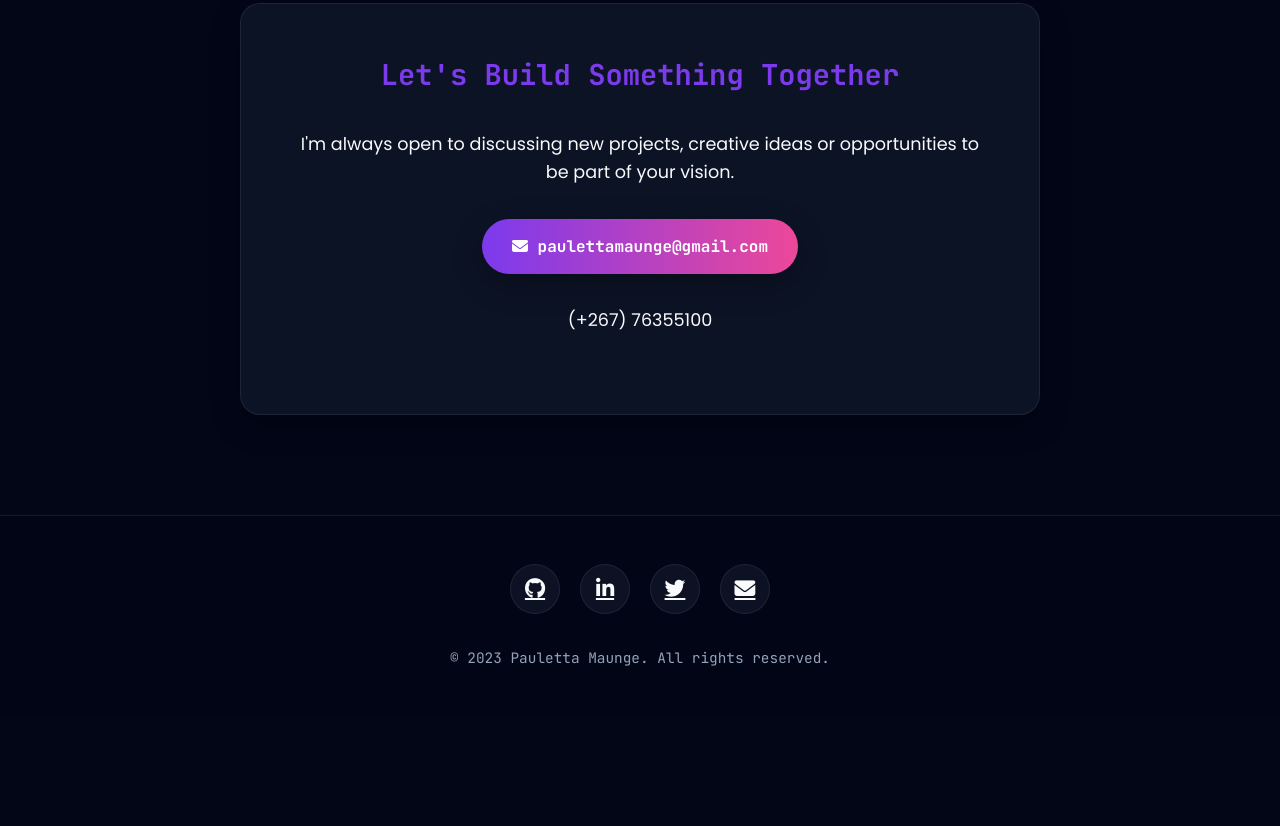
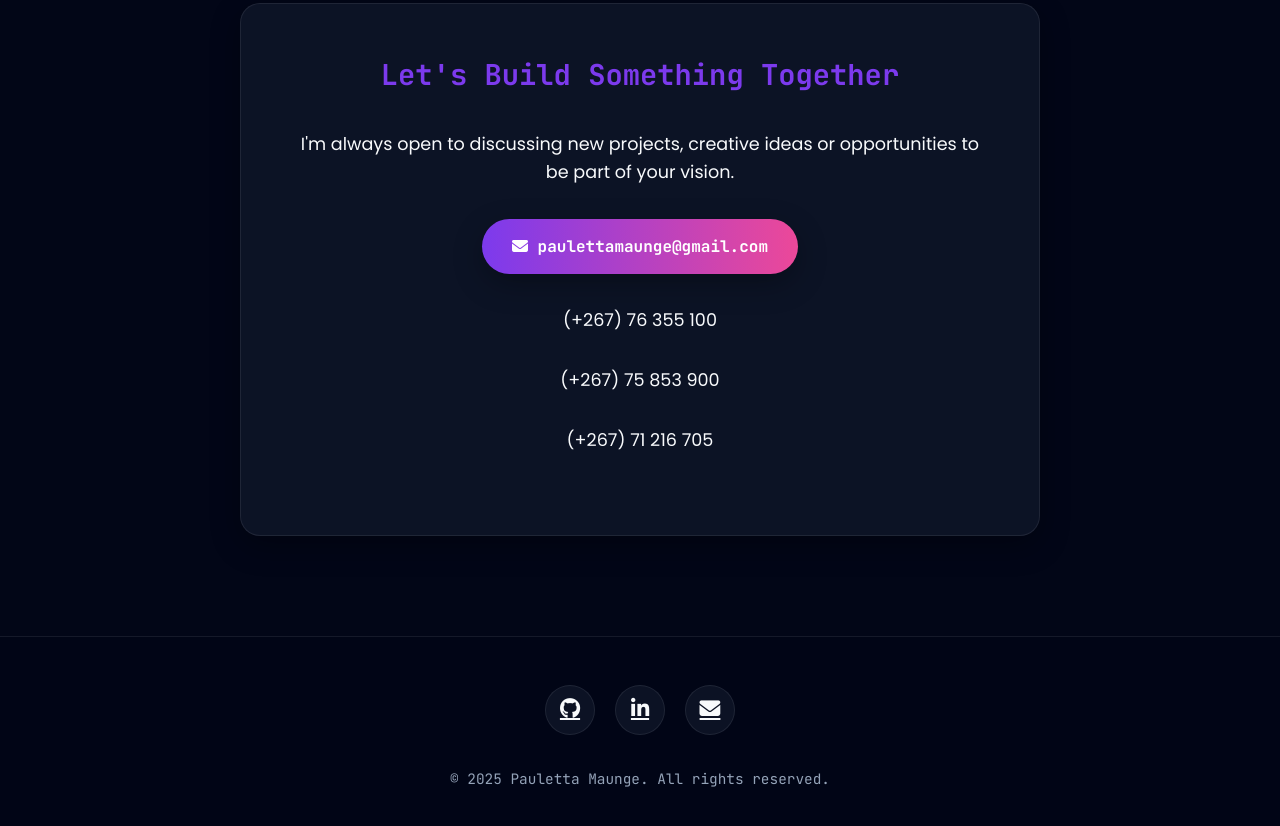
Before and after one commit to cse23-091/paulettamaunge-portfolio, a plain HTML site: page index.html in a window 1280 px wide. Shown: the part 3688-4514 px from the top of the page. Before the commit the page ends 4405 px from the top, so only its background shows below. Drawn offline with Linux system fonts and the light colour scheme.

Commit message:
Update index.html

```diff
--- a/index.html
+++ b/index.html
@@ -3,7 +3,7 @@
 <head>
     <meta charset="UTF-8">
     <meta name="viewport" content="width=device-width, initial-scale=1.0">
-    <title>Pauletta Maunge | Full Stack Developer</title>
+    <title>Pauletta Buthu Maunge | Full Stack Developer</title>
     <link rel="stylesheet" href="https://cdnjs.cloudflare.com/ajax/libs/font-awesome/6.4.0/css/all.min.css">
     <link href="https://fonts.googleapis.com/css2?family=JetBrains+Mono:wght@400;700&family=Poppins:wght@300;400;500;600;700&display=swap" rel="stylesheet">
     <style>
@@ -753,21 +753,29 @@
                 <a href="mailto:paulettamaunge@gmail.com" class="contact-email">
                     <i class="fas fa-envelope"></i> paulettamaunge@gmail.com
                 </a>
-                <p style="margin-top: 2rem;">(+267) 76355100</p>
+                <p style="margin-top: 2rem;">(+267) 76 355 100</p>
+                <p style="margin-top: 2rem;">(+267) 75 853 900</p>
+                <p style="margin-top: 2rem;">(+267) 71 216 705</p>
             </div>
         </div>
     </section>
 
     <!-- Footer -->
     <footer>
-        <div class="social-links">
-            <a href="#" aria-label="GitHub"><i class="fab fa-github"></i></a>
-            <a href="#" aria-label="LinkedIn"><i class="fab fa-linkedin-in"></i></a>
-            <a href="#" aria-label="Twitter"><i class="fab fa-twitter"></i></a>
-            <a href="#" aria-label="Email"><i class="fas fa-envelope"></i></a>
-        </div>
-        <p class="copyright">&copy; 2023 Pauletta Maunge. All rights reserved.</p>
-    </footer>
+    <div class="social-links">
+        <a href="https://github.com/cse23-091/paulettamaunge-portfolio/" aria-label="GitHub" target="_blank" rel="noopener">
+            <i class="fab fa-github"></i>
+        </a>
+        <a href="https://www.linkedin.com/in/paulettamaunge" aria-label="LinkedIn" target="_blank" rel="noopener">
+            <i class="fab fa-linkedin-in"></i>
+        </a>
+        <a href="mailto:paulettamaunge@gmail.com" aria-label="Email">
+            <i class="fas fa-envelope"></i>
+        </a>
+    </div>
+    <p class="copyright">&copy; 2025 Pauletta Maunge. All rights reserved.</p>
+</footer>
+
 
     <script>
         // Mobile menu toggle
```
